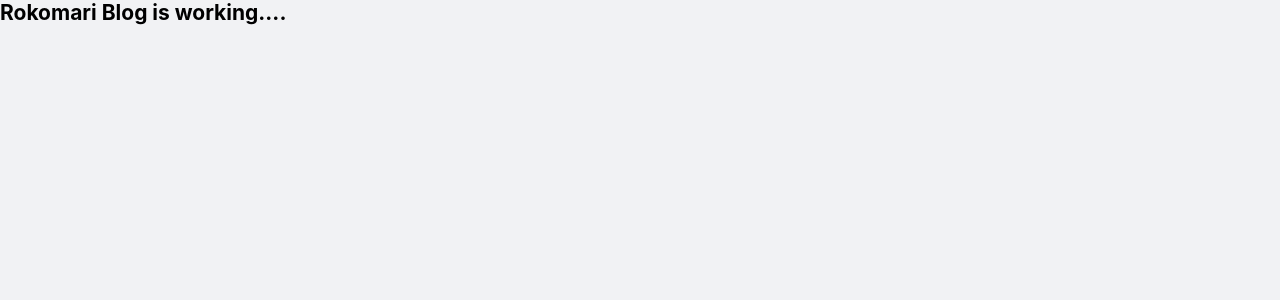
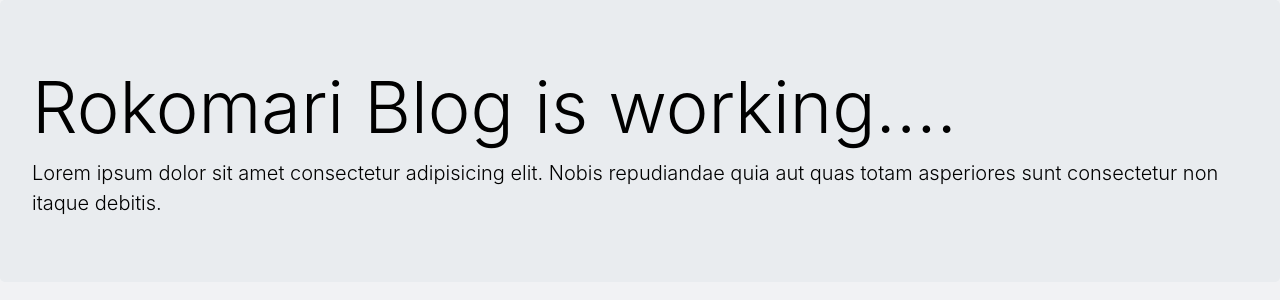
Before and after one commit to rokomari-com/blog, a React (Create React App) app: page / in a window 1280 px wide. Shown: the top 300 px of the page. Built offline with nearby package versions, Linux system fonts and the light colour scheme.

Commit message:
bootstrap installed and it's working perfectly

```diff
--- a/package.json
+++ b/package.json
@@ -6,6 +6,7 @@
     "@testing-library/jest-dom": "^5.11.5",
     "@testing-library/react": "^11.1.0",
     "@testing-library/user-event": "^12.1.10",
+    "bootstrap": "^4.5.3",
     "node-sass": "^4.14.1",
     "react": "^17.0.1",
     "react-dom": "^17.0.1",
--- a/src/App.js
+++ b/src/App.js
@@ -2,8 +2,9 @@
 
 const App = () => {
   return (
-    <div>
-      <h2>Rokomari Blog is working....</h2>
+    <div className="jumbotron">
+      <h2 className="display-3">Rokomari Blog is working....</h2>
+      <p className="lead">Lorem ipsum dolor sit amet consectetur adipisicing elit. Nobis repudiandae quia aut quas totam asperiores sunt consectetur non itaque debitis.</p>
     </div>
   );
 }
--- a/src/sass/app.scss
+++ b/src/sass/app.scss
@@ -2,6 +2,7 @@
     Import 3rd Party Libraries
 ---------------------------------*/
 
+@import "~bootstrap/scss/bootstrap";
 
 /*
     Import SASS files
```
Also changed, not shown: 1 other file (tests, documents, lock files or other folders).
